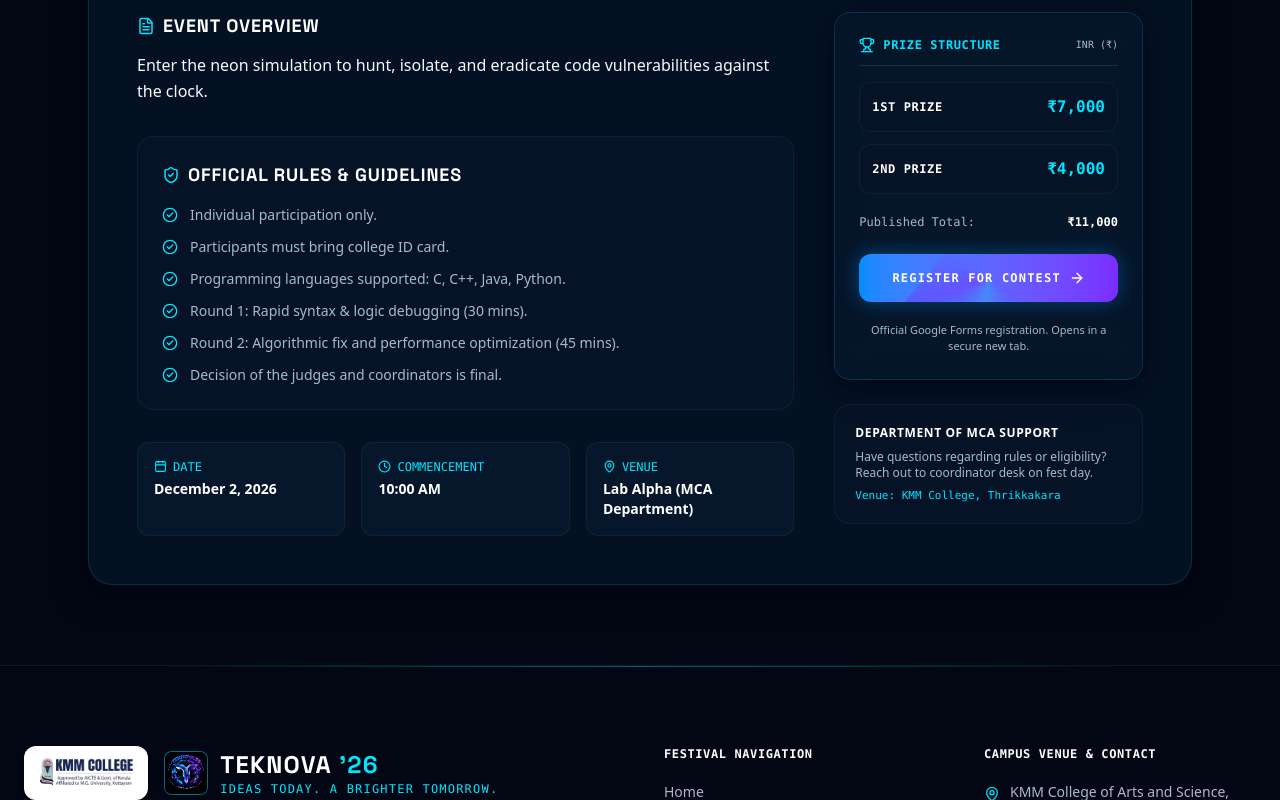
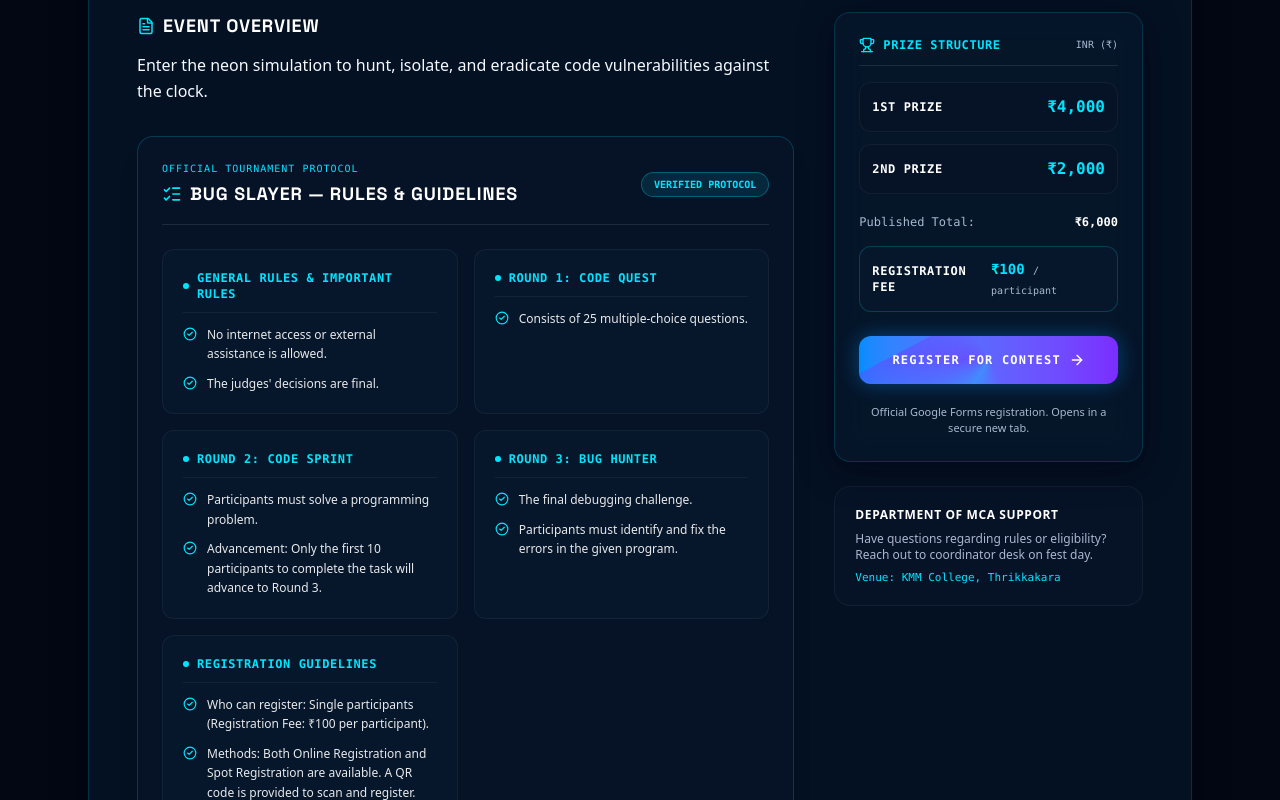
Before and after one commit to arjunnb491-Max/TEKNOVA-26, a Next.js app: page /events/bug-slayer in a window 1280 px wide. Shown: the part 640-1440 px from the top of the page. Built offline with nearby package versions, Linux system fonts and the light colour scheme.

Commit message:
Update TEKNOVA website

```diff
--- a/app/events/[id]/page.tsx
+++ b/app/events/[id]/page.tsx
@@ -259,6 +259,17 @@ export default async function EventDetails({ params }: { params: Promise<{ id: s
                       </div>
                     )}
 
+                    {event.registrationFee !== null && (
+                      <div className="flex justify-between items-center p-3 bg-[#07172B] border border-[#00E5FF]/20 rounded-xl">
+                        <span className="text-xs font-mono font-bold text-white uppercase tracking-wider">
+                          Registration Fee
+                        </span>
+                        <span className="text-sm font-extrabold font-mono text-[#00E5FF]">
+                          ₹{event.registrationFee} <span className="text-[10px] text-[#A9B8D0] font-normal">/ participant</span>
+                        </span>
+                      </div>
+                    )}
+
                     <div className="pt-2">
                       {registrationUrl ? (
                         <a
--- a/app/page.tsx
+++ b/app/page.tsx
@@ -16,17 +16,18 @@ import { OFFICIAL_EVENTS, formatINR } from '@/data/events';
 
 export default function Home() {
   const day1Events = [
-    { time: "09:00 AM", title: "IDEATEK (Flagship Ideathon) - Day 1 Commences", venue: "Innovation Hub", type: "Team (2–4)", badge: "Flagship" },
-    { time: "10:00 AM", title: "BUG SLAYER - Debugging Contest", venue: "Lab Alpha (MCA)", type: "Individual", badge: "Technical" },
-    { time: "11:30 AM", title: "MIRROR MASTER - Website Replica Challenge", venue: "Web Systems Studio", type: "Team (1–2)", badge: "Technical" },
-    { time: "01:30 PM", title: "TEKNOVA E-CLASH - E-Football Tournament", venue: "Gaming Arena", type: "Individual", badge: "Gaming" },
+    { time: "09:00 AM", title: "IDEATEK (Flagship Ideathon) - 24-Hour Innovation Sprint Kickoff", venue: "Innovation Hub & Auditorium", type: "Team (2–4)", badge: "Flagship" },
+    { time: "10:30 AM", title: "Delegate Registration & Welcome Orientation", venue: "Reception Central", type: "All Delegates", badge: "General" },
   ];
 
   const day2Events = [
-    { time: "09:30 AM", title: "IDEATEK - Prototype Evaluation & Jury Presentation", venue: "Main Auditorium", type: "Team (2–4)", badge: "Flagship" },
-    { time: "10:00 AM", title: "TEK ROYAL - PUBG Battleground Tournament", venue: "E-Sports Hub", type: "Squad (4)", badge: "Gaming" },
-    { time: "11:00 AM", title: "TEKTONIQ - Technical Quiz (Prelims & Stage Buzzer)", venue: "Seminar Hall B", type: "Team of 2", badge: "Technical" },
-    { time: "01:30 PM", title: "FIND-X - Campus Mystery Treasure Hunt", venue: "Campus Grounds", type: "Team (3–4)", badge: "General" },
+    { time: "09:30 AM", title: "BUG SLAYER - Debugging Challenge", venue: "Lab Alpha (MCA)", type: "Individual", badge: "Technical" },
+    { time: "09:30 AM", title: "MIRROR MASTER - Website Replica Challenge", venue: "Web Systems Studio", type: "Team (1–2)", badge: "Technical" },
+    { time: "09:30 AM", title: "TEKNOVA E-CLASH - E-Football Tournament", venue: "Gaming Arena", type: "Individual", badge: "Gaming" },
+    { time: "09:30 AM", title: "TEK ROYAL - PUBG Battleground Tournament", venue: "E-Sports Hub", type: "Squad (4)", badge: "Gaming" },
+    { time: "09:30 AM", title: "TEKTONIQ - Technical Quiz (Prelims & Buzzer Round)", venue: "Seminar Hall B", type: "Team of 2", badge: "Technical" },
+    { time: "09:30 AM", title: "FIND-X - Campus Mystery Treasure Hunt", venue: "Campus Grounds", type: "Team (3–4)", badge: "Cultural" },
+    { time: "02:00 PM", title: "IDEATEK - Prototype Evaluation & Jury Presentation", venue: "Main Auditorium", type: "Team (2–4)", badge: "Flagship" },
     { time: "04:30 PM", title: "Grand Valedictory Ceremony & Prize Distribution", venue: "Main Auditorium", type: "All Events", badge: "Awards" },
   ];
 
@@ -76,7 +77,7 @@ export default function Home() {
                     <h3 className="text-2xl font-bold font-space-grotesk text-white">Wednesday, Dec 2, 2026</h3>
                   </div>
                   <div className="px-3 py-1 bg-[#008CFF]/20 border border-[#008CFF]/40 text-[#00E5FF] text-xs font-mono rounded-full">
-                    5 Events
+                    Flagship Sprint
                   </div>
                 </div>
 
@@ -110,7 +111,7 @@ export default function Home() {
                     <h3 className="text-2xl font-bold font-space-grotesk text-white">Thursday, Dec 3, 2026</h3>
                   </div>
                   <div className="px-3 py-1 bg-[#7B2CFF]/20 border border-[#7B2CFF]/40 text-[#B44CFF] text-xs font-mono rounded-full">
-                    5 Events
+                    6 Contests + Finale
                   </div>
                 </div>
 
--- a/data/db.json
+++ b/data/db.json
@@ -102,28 +102,26 @@
       "participationType": "individual",
       "description": "Enter the neon simulation to hunt, isolate, and eradicate code vulnerabilities against the clock.",
       "rules": [
-        "Individual participation only.",
-        "Participants must bring college ID card.",
-        "Programming languages supported: C, C++, Java, Python.",
-        "Round 1: Rapid syntax & logic debugging (30 mins).",
-        "Round 2: Algorithmic fix and performance optimization (45 mins).",
-        "Decision of the judges and coordinators is final."
+        "No internet access or external assistance is allowed.",
+        "The judges' decisions are final.",
+        "Single participants only (Registration Fee: ₹100 per participant).",
+        "Both Online Registration and Spot Registration are available. A QR code is provided to scan and register."
       ],
       "prizes": [
         {
           "position": "1st",
-          "amount": 7000
+          "amount": 4000
         },
         {
           "position": "2nd",
-          "amount": 4000
+          "amount": 2000
         }
       ],
-      "prizePoolSubtotal": 11000,
-      "date": "December 2, 2026",
-      "time": "10:00 AM",
+      "prizePoolSubtotal": 6000,
+      "date": "December 3, 2026",
+      "time": "9:30 AM",
       "venue": "Lab Alpha (MCA Department)",
-      "registrationFee": null,
+      "registrationFee": 100,
       "registrationOpen": true,
       "image": "/images/events/thumbnails/bug-slayer.webp"
     },
@@ -158,8 +156,8 @@
         }
       ],
       "prizePoolSubtotal": 11000,
-      "date": "December 2, 2026",
-      "time": "11:30 AM",
+      "date": "December 3, 2026",
+      "time": "9:30 AM",
       "venue": "Web Systems Studio",
       "registrationFee": null,
       "registrationOpen": true,
@@ -191,8 +189,8 @@
         }
       ],
       "prizePoolSubtotal": 11000,
-      "date": "December 2, 2026",
-      "time": "01:30 PM",
+      "date": "December 3, 2026",
+      "time": "9:30 AM",
       "venue": "Gaming Arena (Auditorium)",
       "registrationFee": null,
       "registrationOpen": true,
@@ -229,7 +227,7 @@
       ],
       "prizePoolSubtotal": 11000,
       "date": "December 3, 2026",
-      "time": "10:00 AM",
+      "time": "9:30 AM",
       "venue": "E-Sports Hub",
       "registrationFee": null,
       "registrationOpen": true,
@@ -267,7 +265,7 @@
       ],
       "prizePoolSubtotal": 11000,
       "date": "December 3, 2026",
-      "time": "01:30 PM",
+      "time": "9:30 AM",
       "venue": "Campus Grounds & Central Base",
       "registrationFee": null,
       "registrationOpen": true,
@@ -350,7 +348,7 @@
       ],
       "prizePoolSubtotal": 11000,
       "date": "December 3, 2026",
-      "time": "11:00 AM",
+      "time": "9:30 AM",
       "venue": "Seminar Hall B",
       "registrationFee": null,
       "registrationOpen": true,
--- a/data/events.ts
+++ b/data/events.ts
@@ -157,22 +157,59 @@ export const OFFICIAL_EVENTS: OfficialEvent[] = [
     participationType: 'individual',
     description: 'Enter the neon simulation to hunt, isolate, and eradicate code vulnerabilities against the clock.',
     rules: [
-      'Individual participation only.',
-      'Participants must bring college ID card.',
-      'Programming languages supported: C, C++, Java, Python.',
-      'Round 1: Rapid syntax & logic debugging (30 mins).',
-      'Round 2: Algorithmic fix and performance optimization (45 mins).',
-      'Decision of the judges and coordinators is final.'
+      'No internet access or external assistance is allowed.',
+      'The judges\' decisions are final.',
+      'Single participants only (Registration Fee: ₹100 per participant).',
+      'Both Online Registration and Spot Registration are available. A QR code is provided to scan and register.'
     ],
+    guidelinesAndChecklist: {
+      sections: [
+        {
+          title: 'General Rules & Important Rules',
+          items: [
+            'No internet access or external assistance is allowed.',
+            'The judges\' decisions are final.'
+          ]
+        },
+        {
+          title: 'Round 1: Code Quest',
+          items: [
+            'Consists of 25 multiple-choice questions.'
+          ]
+        },
+        {
+          title: 'Round 2: Code Sprint',
+          items: [
+            'Participants must solve a programming problem.',
+            'Advancement: Only the first 10 participants to complete the task will advance to Round 3.'
+          ]
+        },
+        {
+          title: 'Round 3: Bug Hunter',
+          items: [
+            'The final debugging challenge.',
+            'Participants must identify and fix the errors in the given program.'
+          ]
+        },
+        {
+          title: 'Registration Guidelines',
+          items: [
+            'Who can register: Single participants (Registration Fee: ₹100 per participant).',
+            'Methods: Both Online Registration and Spot Registration are available. A QR code is provided to scan and register.'
+          ]
+        }
+      ],
+      importantReminder: 'No internet access or external assistance is allowed. The judges\' decisions are final.'
+    },
     prizes: [
-      { position: '1st', amount: 7000 },
-      { position: '2nd', amount: 4000 }
+      { position: '1st', amount: 4000 },
+      { position: '2nd', amount: 2000 }
     ],
-    prizePoolSubtotal: 11000,
-    date: 'December 2, 2026',
-    time: '10:00 AM',
+    prizePoolSubtotal: 6000,
+    date: 'December 3, 2026',
+    time: '9:30 AM',
     venue: 'Lab Alpha (MCA Department)',
-    registrationFee: null,
+    registrationFee: 100,
     registrationOpen: true,
     image: '/images/events/thumbnails/bug-slayer.webp'
   },
@@ -198,8 +235,8 @@ export const OFFICIAL_EVENTS: OfficialEvent[] = [
       { position: '2nd', amount: 4000 }
     ],
     prizePoolSubtotal: 11000,
-    date: 'December 2, 2026',
-    time: '11:30 AM',
+    date: 'December 3, 2026',
+    time: '9:30 AM',
     venue: 'Web Systems Studio',
     registrationFee: null,
     registrationOpen: true,
@@ -225,8 +262,8 @@ export const OFFICIAL_EVENTS: OfficialEvent[] = [
       { position: '2nd', amount: 4000 }
     ],
     prizePoolSubtotal: 11000,
-    date: 'December 2, 2026',
-    time: '01:30 PM',
+    date: 'December 3, 2026',
+    time: '9:30 AM',
     venue: 'Gaming Arena (Auditorium)',
     registrationFee: null,
     registrationOpen: true,
@@ -254,7 +291,7 @@ export const OFFICIAL_EVENTS: OfficialEvent[] = [
     ],
     prizePoolSubtotal: 11000,
     date: 'December 3, 2026',
-    time: '10:00 AM',
+    time: '9:30 AM',
     venue: 'E-Sports Hub',
     registrationFee: null,
     registrationOpen: true,
@@ -283,7 +320,7 @@ export const OFFICIAL_EVENTS: OfficialEvent[] = [
     ],
     prizePoolSubtotal: 11000,
     date: 'December 3, 2026',
-    time: '01:30 PM',
+    time: '9:30 AM',
     venue: 'Campus Grounds & Central Base',
     registrationFee: null,
     registrationOpen: true,
@@ -357,7 +394,7 @@ export const OFFICIAL_EVENTS: OfficialEvent[] = [
     ],
     prizePoolSubtotal: 11000,
     date: 'December 3, 2026',
-    time: '11:00 AM',
+    time: '9:30 AM',
     venue: 'Seminar Hall B',
     registrationFee: null,
     registrationOpen: true,
```
